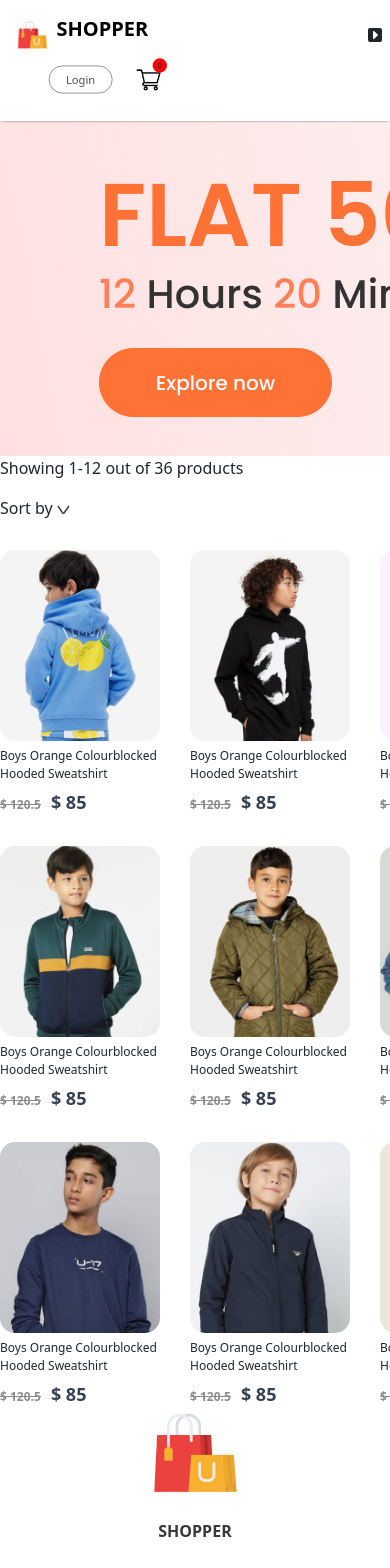
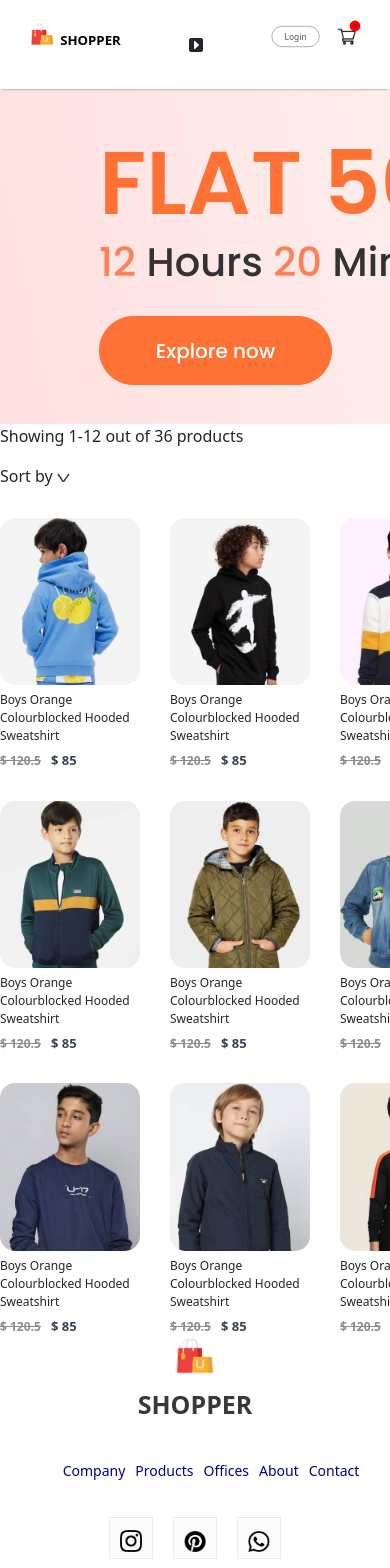
Before and after one commit to Abhishek09yadav/Ecommerce, a React (Create React App) app in the folder frontend/: page /kids in a window 390 px wide. Shown: the top 1568 px of the page. Built offline with nearby package versions, Linux system fonts and the light colour scheme.

Commit message:
fixed bugs for 500px devices

```diff
--- a/frontend/src/Components/Footer/Footer.css
+++ b/frontend/src/Components/Footer/Footer.css
@@ -69,3 +69,39 @@
     background-color: #c7c7c7;
 
 }
+
+@media (max-width: 800px) {
+    .footer {
+        gap: 20px;
+    }
+
+    .footer-logo {
+        gap: 10px;
+        align-items: center;
+    }
+
+    .footer-logo img {
+        width: 40px;
+
+    }
+
+    .footer-logo p {
+        font-size: 25px;
+    }
+
+    .footer-links {
+        font-size: 14px;
+        gap: 10px;
+    }
+
+    .footer-social-icons img {
+        width: 22px;
+    }
+
+    .footer-copyright {
+
+        font-size: 13px;
+    }
+
+
+}
--- a/frontend/src/Components/Navbar/Navbar.css
+++ b/frontend/src/Components/Navbar/Navbar.css
@@ -160,7 +160,8 @@
 
 @media (max-width: 800px) {
     .navbar {
-        padding: 10px 0;
+        padding: 10px;
+
     }
 
     .nav-dropdown {
@@ -192,20 +193,38 @@
 @media (max-width: 500px) {
     .navbar {
         width: 8px 0px;
+        position: relative;
         gap: 0;
     }
 
     .nav-logo {
-        transform: scale(0.8);
+        transform: scale(0.6);
+    }
+
+    .nav-logo img {
+        padding-bottom: 33px;
+    }
+
+    .nav-logo p {
+        font-size: 22px;
     }
 
     .nav-menu {
         height: 70px;
         top: 50px;
+        font-size: 12px;
+        gap: 15px;
 
     }
 
+    .nav-dropdown {
+        display: block;
+        width: 20px;
+        transition: 0.5s;
+    }
+
     .nav-login-cart {
-        transform: scale(0.8);
+        transform: scale(0.6);
+        padding: 0;
     }
 }
--- a/frontend/src/Components/Navbar/Navbar.jsx
+++ b/frontend/src/Components/Navbar/Navbar.jsx
@@ -25,7 +25,6 @@ function Navbar(props) {
         <div className="nav-logo">
             <img src={logo}/>
             <p>SHOPPER</p>
-            <FontAwesomeIcon icon="fa-light fa-square-caret-right"/>
         </div>
         <FontAwesomeIcon onClick={dropdown_toggle} className={'nav-dropdown'} icon={faSquareCaretRight}/>
 
--- a/frontend/src/Components/NewCollections/NewCollections.css
+++ b/frontend/src/Components/NewCollections/NewCollections.css
@@ -93,8 +93,9 @@
 
 @media (max-width: 500px) {
     .NewCollections {
-
+        width: 320px;
         gap: 6px;
+        margin-top: 150px;
     }
 
     .NewCollections h1 {
@@ -109,6 +110,7 @@
     .collections {
         display: grid;
         grid-template-columns: 1fr 1fr;
-        gap: 20px;
+        gap: 10px;
+
     }
 }
--- a/frontend/src/Components/NewsLetter/NewsLetter.css
+++ b/frontend/src/Components/NewsLetter/NewsLetter.css
@@ -125,6 +125,7 @@
 
 @media (max-width: 800px) {
     .NewsLetter {
+
         margin-bottom: 30px;
         height: 45vh;
     }
@@ -160,7 +161,7 @@
 
 @media (max-width: 500px) {
     .NewsLetter {
-
+        margin-left: 0;
         width: 100%;
         gap: 15px;
         padding: 0;
--- a/frontend/src/Components/Offers/Offers.css
+++ b/frontend/src/Components/Offers/Offers.css
@@ -173,3 +173,12 @@
     }
 
 }
+
+@media (max-width: 500px) {
+    .offers {
+        /*margin-bottom: 50px;*/
+        width: 320px;
+        height: 35vh;
+        margin-top: 350px;
+    }
+}
--- a/frontend/src/Components/Popular/Popular.css
+++ b/frontend/src/Components/Popular/Popular.css
@@ -103,6 +103,7 @@
     .Popular {
         height: 90vh;
         gap: 6px;
+        margin-top: 120px;
     }
 
     .Popular h1 {
@@ -117,6 +118,7 @@
     .popular-item {
         display: grid;
         grid-template-columns: 1fr 1fr;
-        gap: 20px;
+        gap: 10px;
+
     }
 }
--- a/frontend/src/Components/item/item.css
+++ b/frontend/src/Components/item/item.css
@@ -88,11 +88,15 @@
 
 @media (max-width: 500px) {
     .item {
-        width: 160px;
+        width: 140px;
     }
 
     .item img {
-        width: 160px;
+        width: 140px;
+    }
+
+    .item-price-new {
+        font-size: 13px;
     }
 
 
```
